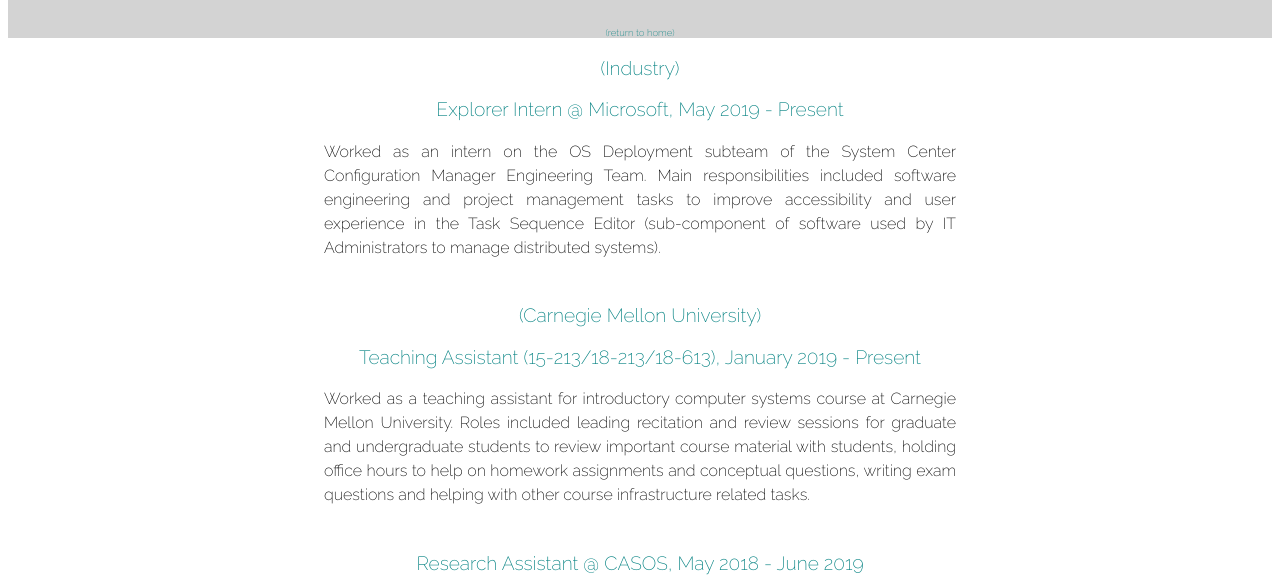
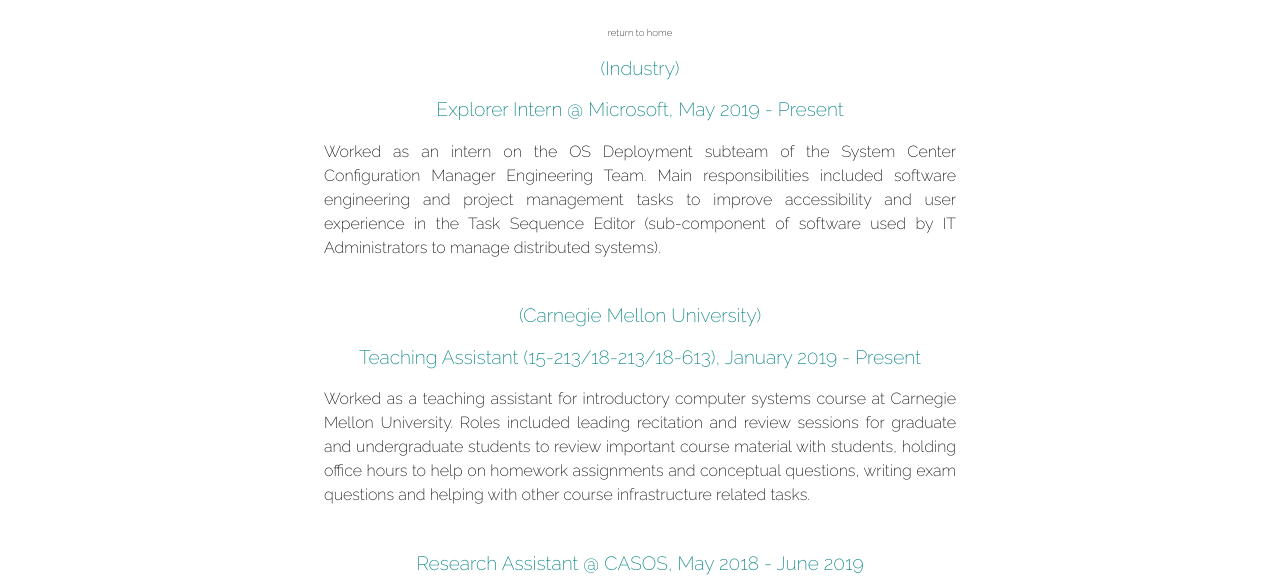
Before and after one commit to sophie-smith/sophie-smith.github.io, a plain HTML site: page experience.html in a window 1280 px wide. Shown: the part 213-800 px from the top of the page. Drawn offline with Linux system fonts and the light colour scheme.

Commit message:
Updated button to return to home more

```diff
--- a/experience.html
+++ b/experience.html
@@ -27,6 +27,7 @@
     .button {
         font-size: 0.75vw;
         font-family: 'Raleway', sans-serif;
+        color: black;
     }
 </style>
 
@@ -46,12 +47,12 @@
 
 <div class="center_text" style="background-color:lightgrey">
     <h1>EXPERIENCE</h1>
-    <article class="row">
-        <p class="button" onclick="window.location.href = 'index.html';"> (return to home) </p>
-    </article>
 </div>
 
 <body>
+    <article class="row">
+        <p class="button" onclick="window.location.href = 'index.html';"> return to home </p>
+    </article>
     <p> (Industry) </p>
     <p> Explorer Intern @ Microsoft, May 2019 - Present </p>
     <p class="tab"> Worked as an intern on the OS Deployment subteam of the System Center Configuration Manager Engineering Team. Main responsibilities included software engineering and project management tasks to improve accessibility and user experience in the Task Sequence Editor (sub-component of software used by IT Administrators to manage distributed systems). </p>
```
